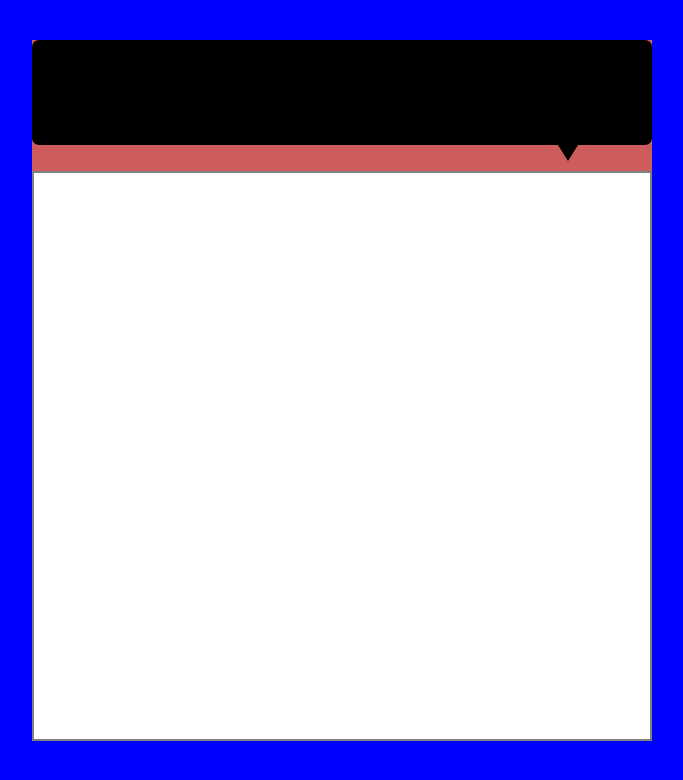
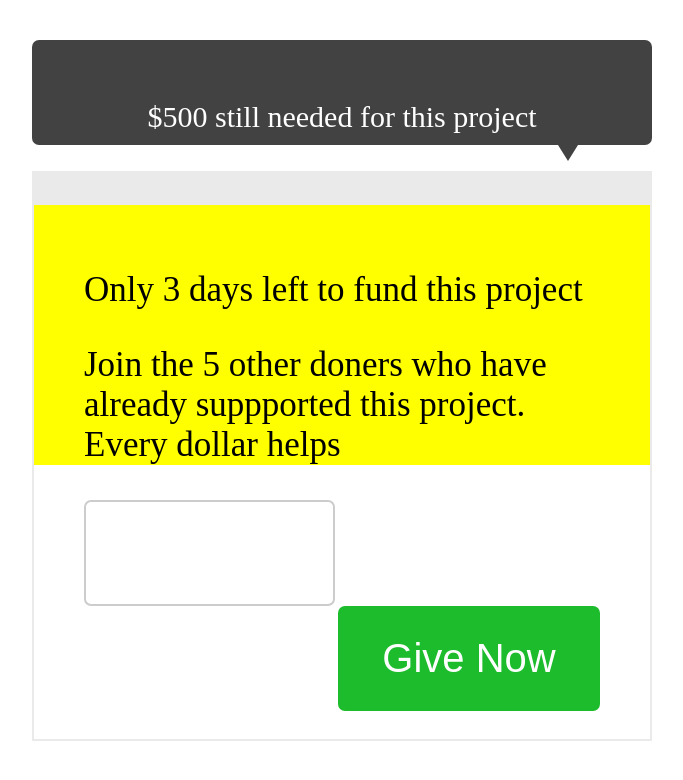
Before and after one commit to boulderinthesnow/fundingWidget, a plain HTML site: page index.html in a window 1280 px wide. Shown: the whole page, without its empty margins (26-709 px from the left). Drawn offline with nearby package versions, Linux system fonts and the light colour scheme.

Commit message:
buttons added and styled

```diff
--- a/css/style.css
+++ b/css/style.css
@@ -7,11 +7,15 @@
     light grey: #eaeaea*/
 
 body {
-	background-color: blue
+	background-color: white;
 }
 
-#container {
-	background-color: indianRed;
+.box-sizing {
+	box-sizing: border-box;
+}
+
+.container {
+	/*background-color: indianRed;*/
 	height: 695px;
 	width: 620px;
 
@@ -22,27 +26,71 @@ body {
 
 }
 
-#funding-box {
+.container #funding-box {
 	background-color: white;
 	height: 570px;
 	width: 620px;
 	margin-top: 10px;
-	border: solid 2px grey;
-	box-sizing: border-box;
+	border: solid 2px #eaeaea;
 }
 
-#tool-tip {
-	background-color: black;
+#funding-box #status-bar {
+	height: 30px;
+	border-bottom: solid 2px #eaeaea;
+	background-color: #eaeaea;
+
+}
+
+.container #tool-tip {
+	background-color: #424242;
 	height: 105px;
 	width: 620px;
 	border-radius: 7px;
+	padding-right: 80px;
+	padding-left: 80px;
+	padding-top: 30px;
+	padding-bottom: 30px;
+	color: white;
+	font-size: 30px;
+	text-align: center;
+
 }
 
-#down-triangle {
+.container #down-triangle {
 	width: 0;
 	height: 0;
 	margin-left: 526px;
 	border-left: 10px solid transparent;
 	border-right: 10px solid transparent;
-	border-top: 16px solid black;
+	border-top: 16px solid #424242;
 }
+
+.container #main-content {
+	background-color: yellow;
+	padding-right: 50px;
+	padding-left: 50px;
+	padding-top: 30px;
+	font-size: 35px;
+}
+
+input {
+    height:100px;
+    font-size:14pt;
+    margin-right: 20px;
+    /*width: 262px;*/
+    float: left;
+    border-radius: 7px;
+    border:2px solid #cccccc
+}
+
+#give-button {
+	height: 105px;
+	margin-left: 20px;
+	width: 262px;
+	float: right;
+	background-color: #1CBC2C;
+	border:2px solid #1CBC2C;
+	color: white;
+	font-size: 40px;
+	border-radius: 7px;
+}
--- a/index.html
+++ b/index.html
@@ -9,10 +9,27 @@
 	<link rel="stylesheet" href="css/style.css">
 </head>
 <body ng-controller="FundController">
-	<div id="container">
-		<div id="tool-tip"></div>
-		<div id="down-triangle"></div>
-		<div id="funding-box"></div>
+	<div class="container">
+		<div id="tool-tip" class="box-sizing">
+			<p>$500 still needed for this project</p>
+		</div>
+		<div id="down-triangle" class="box-sizing"></div>
+		<div id="funding-box" class="box-sizing">
+		<div id="status-bar"></div>
+			<div id="main-content">
+				<div id="time-left">
+					<p>Only 3 days left to fund this project</p>
+				</div>
+				<div id="message">
+					<p>Join the 5 other doners who have already suppported this project. Every dollar helps</p>
+				</div>
+				<div id="input-area">
+					<input type="text" name="" id="input-button" height="105px">
+					<button id="give-button">Give Now</button>
+				</div>
+			</div>
+			<div id="friends-button"></div>
+		</div>
 	</div>
 </body>
 </html>
```
